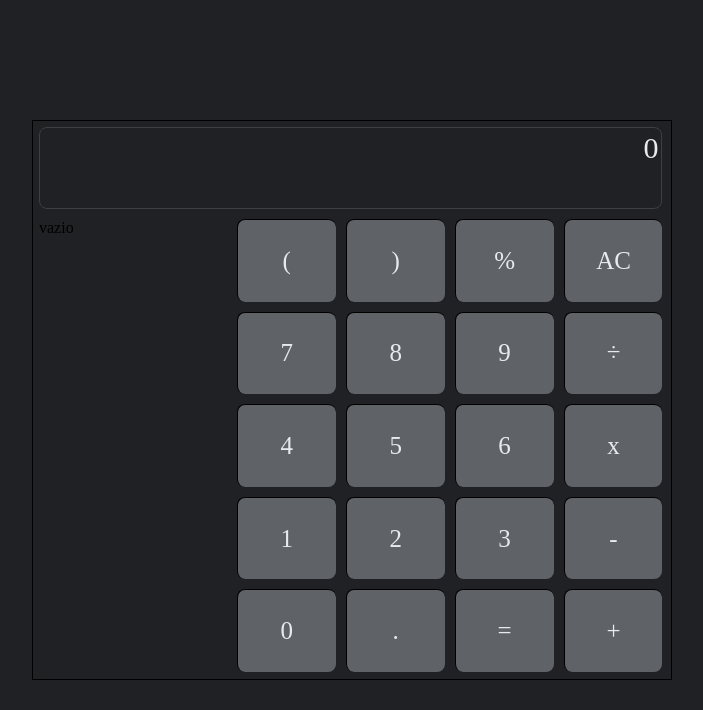
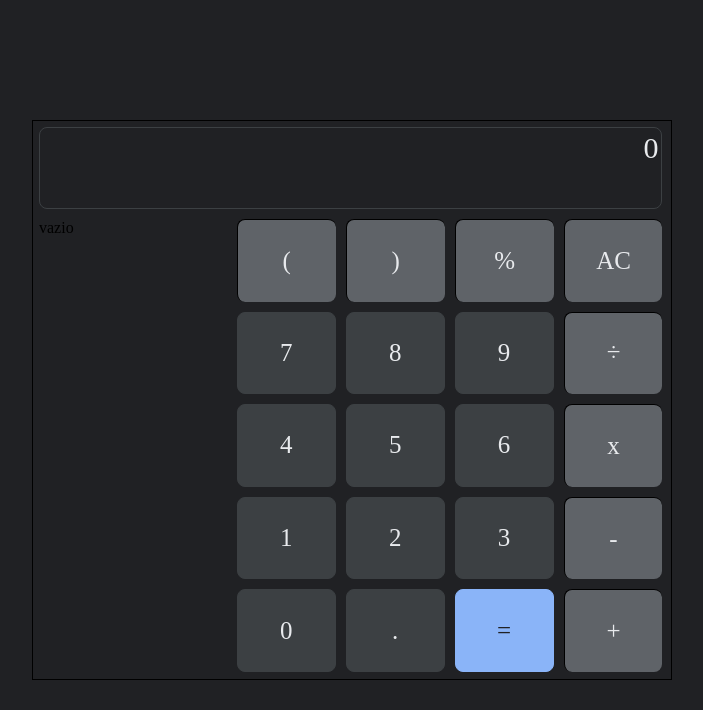
Before and after one commit to gabrielzerio/calculator, a plain HTML site: page index.html in a window 1280 px wide. Shown: the whole page, without its empty margins (288-991 px from the left). Drawn offline with Linux system fonts and the light colour scheme.

```diff
--- a/script.js
+++ b/script.js
@@ -1,11 +1,13 @@
 const botoes = document.querySelector('.botoes');
 botoes.style.display = 'grid';
-
+//document.body.onmousedown = (e) => (e.target.style.border = '1px solid white');
+//document.body.onmouseup = (e) => (e.target.style.border = '1px solid black;')
 
 
 document.addEventListener('DOMContentLoaded', () => {
     gridDisplay();
 });
+
 const letrasBotoes = ['(',')','%','AC','7','8','9','÷','4','5','6','x','1','2','3','-','0','.','=','+'];
 function gridDisplay(){
     botoes.style.gridTemplateColumns = 'repeat(4, 1fr)';
@@ -13,6 +15,28 @@
     for(let i=0;i<20;i++){
         let botao = document.createElement("div");
         botao.textContent = letrasBotoes[i];
+        /*pega o tipo*/let tipoBotao = letrasBotoes[i] == '=' ? 'result' : (letrasBotoes[i]>=0 && letrasBotoes[i]<=10)? 'number' : (letrasBotoes[i] == '.')?'dot':'regular';
+        estilizaBtn(tipoBotao,botao); //manda estilizar;
         botoes.appendChild(botao);
     }
 }
+
+function estilizaBtn(tipo, botao){
+    if(tipo == 'result'){
+        resultBtn(botao);
+    }
+    else if(tipo == 'number'){
+        numbersAndDotBtn(botao);
+    }else if(tipo == 'dot'){
+        numbersAndDotBtn(botao);
+    }
+}
+function resultBtn(botao){
+    botao.style.backgroundColor = '#8ab4f8';
+    botao.style.border = '1px solid #8ab4f8';
+    botao.style.color = '#202124';
+}
+function numbersAndDotBtn(botao){
+    botao.style.backgroundColor = '#3c4043'
+    botao.style.border = '1px solid #3c4043';
+}
--- a/style.css
+++ b/style.css
@@ -37,6 +37,9 @@
     color: #e8eaed;
     border-radius: 8px;
 }
+.botoes > div{ /* pra fazer os efeitos dos botoes */
+cursor: pointer;
+}
 
 .botoes{
     grid-area: botoes;
```
